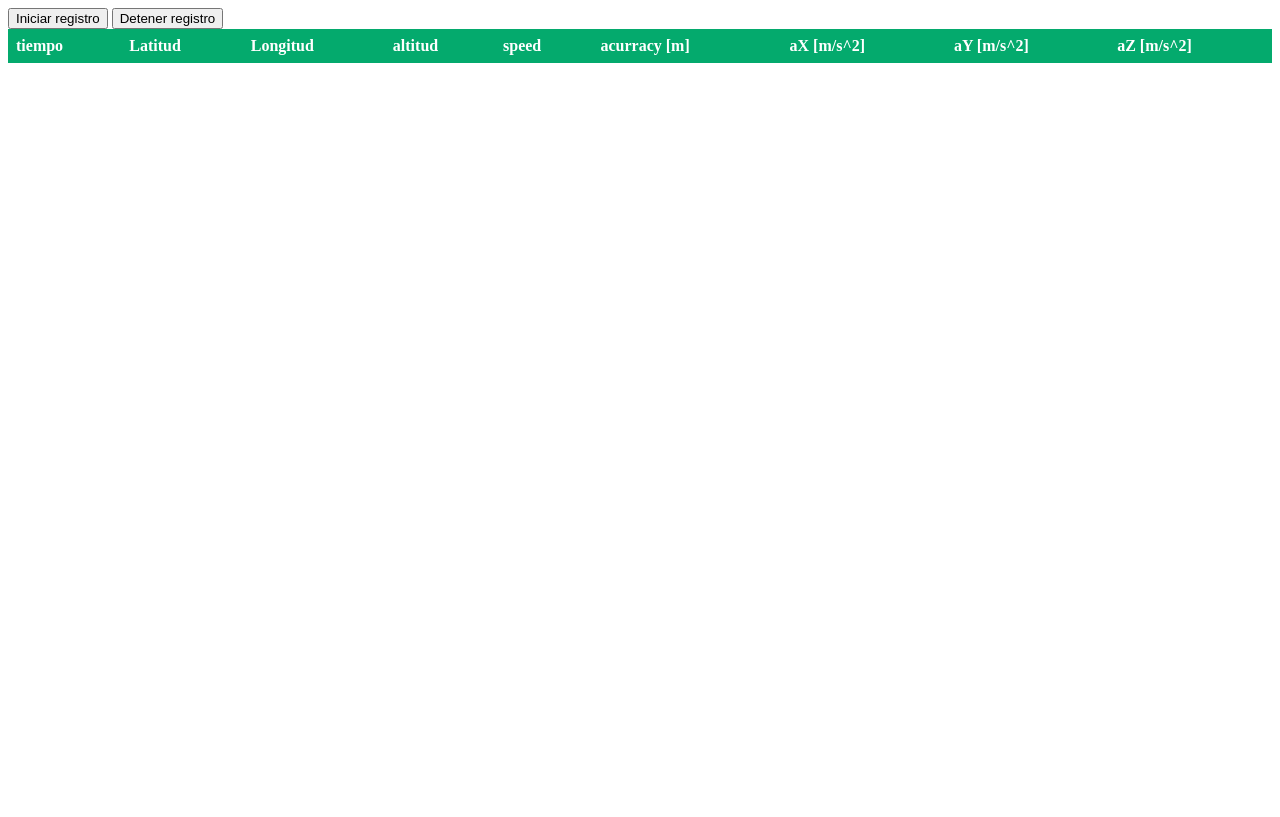
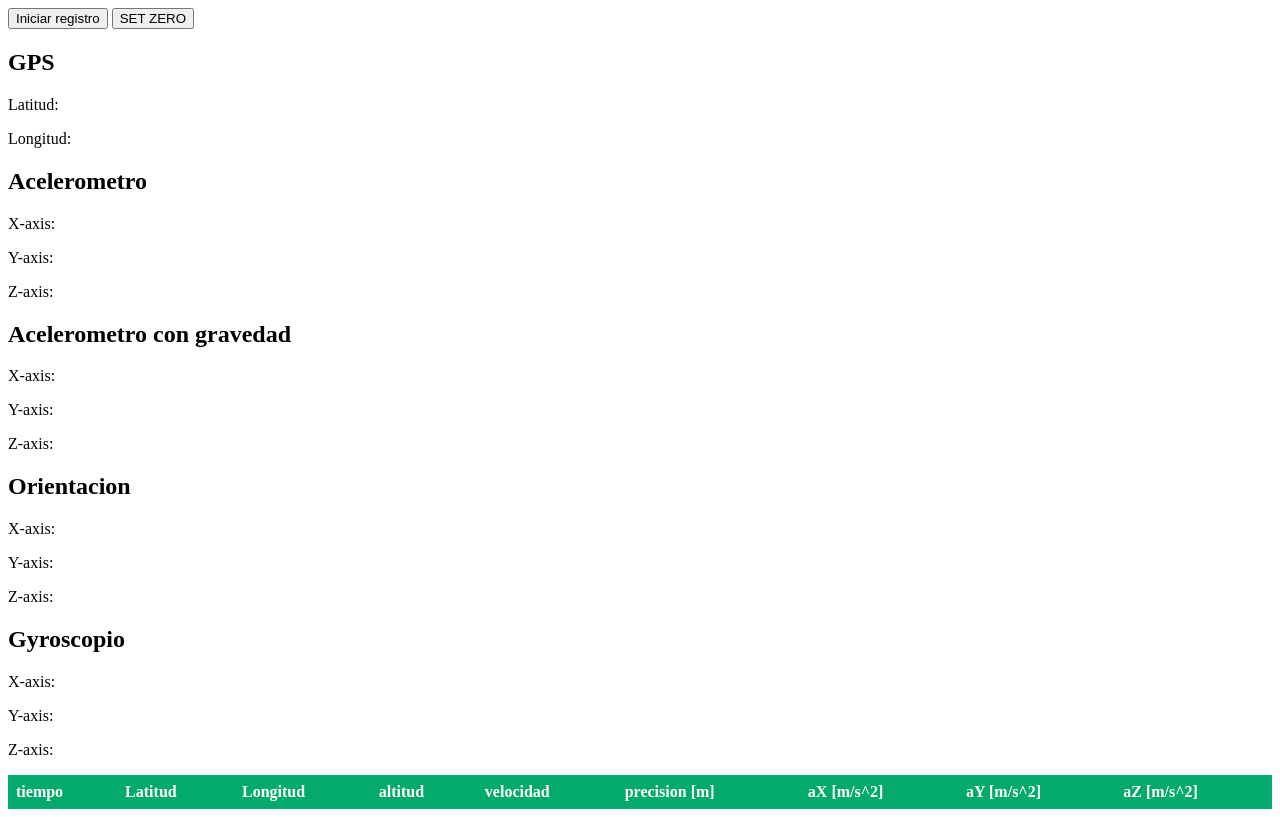
Before and after one commit to Carlos-V24/Carlos-V24.github.io, a website: page DAS.html in a window 1280 px wide. Drawn offline with Linux system fonts and the light colour scheme.

Commit message:
Update DAS.html

```diff
--- a/DAS.html
+++ b/DAS.html
@@ -5,6 +5,7 @@
     <meta http-equiv="X-UA-Compatible" content="IE=edge">
     <meta name="viewport" content="width=device-width, initial-scale=1.0">
     <title>DAS - UNAM AERODESIGN</title>
+    <link rel="stylesheet" href="style.css">
     <style>
         table {
           border-collapse: collapse;
@@ -25,17 +26,57 @@
         </style>
 </head>
 <body>
-    <button id="Start">Iniciar registro</button>
-    <button id="Detener"> Detener registro</button>
-
+    <button class="btn-start" id="Start">Iniciar registro</button>
+    <button class="btn-calib" id="Calib"> SET ZERO</button>
+    <div id="Data">
+        <div class="gps-data">
+            <h2>GPS</h2>
+            <div>
+                <p>Latitud: <span id="lat"></span></p>
+                <p>Longitud: <span id="lon"></span></p>
+            </div>
+        </div>
+        <div class="acel-data">
+            <h2>Acelerometro</h2>
+            <div>
+                <p>X-axis: <span id="a-x"></span></p>
+                <p>Y-axis: <span id="a-y"></span></p>
+                <p>Z-axis: <span id="a-z"></span></p>
+            </div>
+        </div>
+        <div class="gAcel-data">
+            <h2>Acelerometro con gravedad</h2>
+            <div>
+                <p>X-axis: <span id="a-gx"></span></p>
+                <p>Y-axis: <span id="a-gy"></span></p>
+                <p>Z-axis: <span id="a-gz"></span></p>
+            </div>
+        </div>
+        <div class="ori-data">
+            <h2>Orientacion</h2>
+            <div>
+                <p>X-axis: <span id="o-x"></span></p>
+                <p>Y-axis: <span id="o-y"></span></p>
+                <p>Z-axis: <span id="o-z"></span></p>
+            </div>
+        </div>
+        <div class="gyro-data">
+            <h2>Gyroscopio</h2>
+            <div>
+                <p>X-axis: <span id="g-x"></span></p>
+                <p>Y-axis: <span id="g-y"></span></p>
+                <p>Z-axis: <span id="g-z"></span></p>
+            </div>
+        </div>
+    </div>
     <table id="info">
         <tr>
-            <th>tiempo </th>
+            <th>tiempo</th>
             <th>Latitud</th>
             <th>Longitud</th>
             <th>altitud</th>
-            <th>speed</th>
-            <th>acurracy [m]</th>
+            <th>velocidad</th>
+            <th>precision [m]</th>
             <th>aX [m/s^2]</th>
             <th>aY [m/s^2]</th>
             <th>aZ [m/s^2]</th>
```
